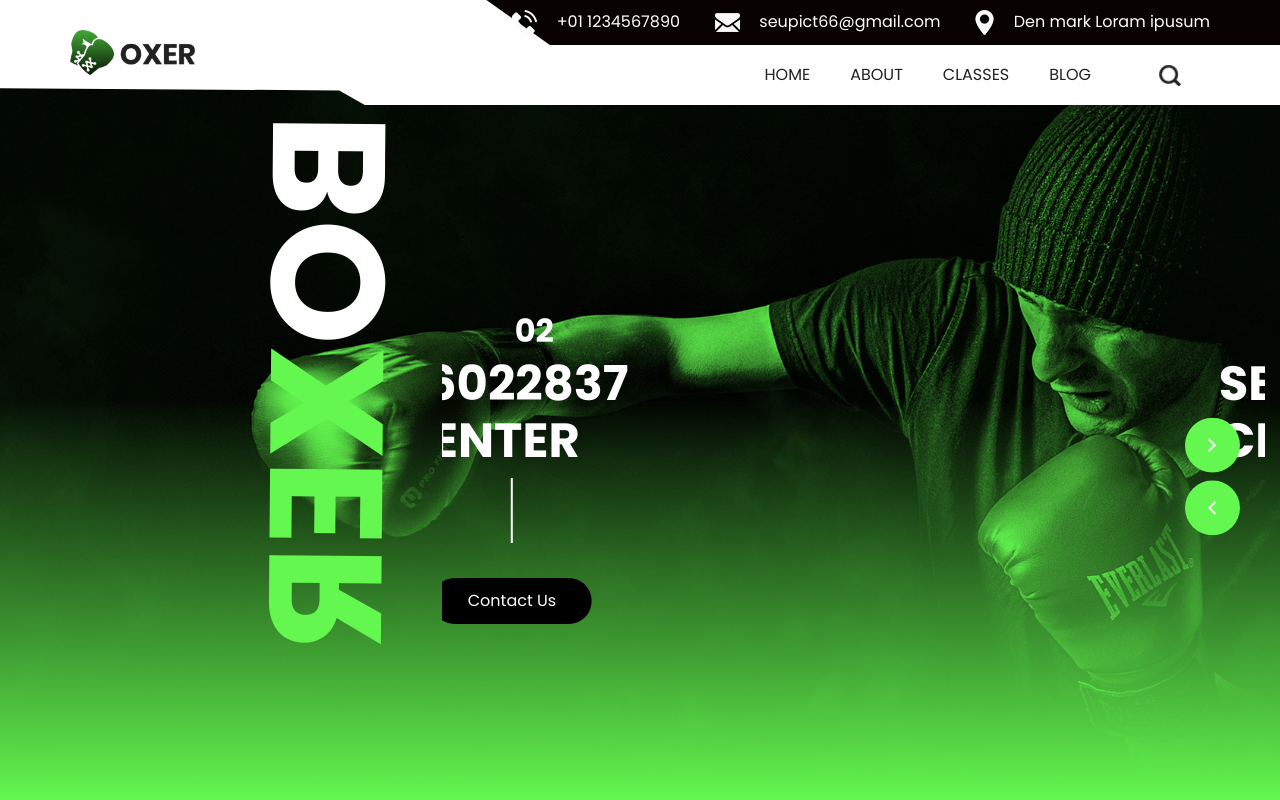
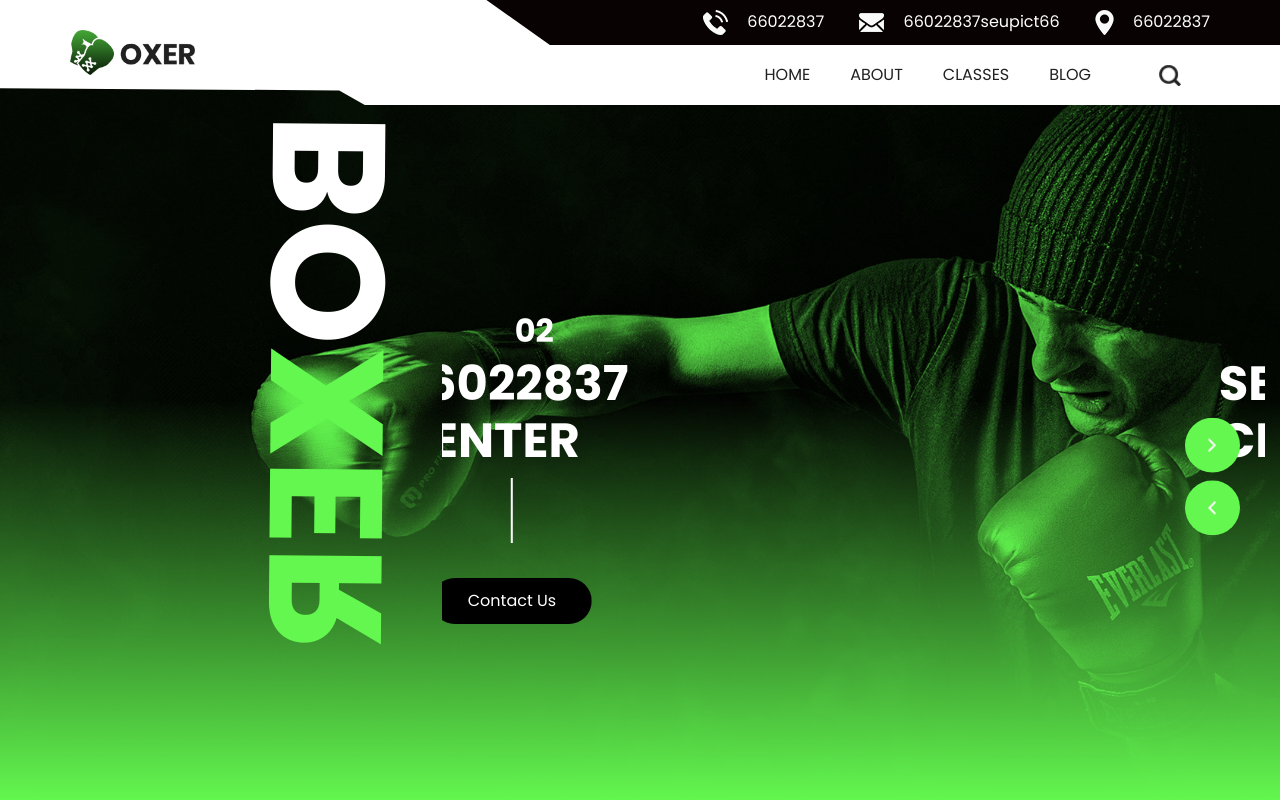
Before and after one commit to Phichitchai66022837/66022837_DevOps, a plain HTML site: page index.html in a window 1280 px wide. Shown: the top 800 px of the page. Drawn offline with nearby package versions, Linux system fonts and the light colour scheme; some packages are replaced by stand-ins of ours; a web font is replaced by a local one.

Commit message:
Update index.html

```diff
--- a/index.html
+++ b/index.html
@@ -12,7 +12,7 @@
   <meta name="description" content="" />
   <meta name="author" content="" />
 
-  <title>Oxer</title>
+  <title>66022837</title>
 
   <!-- slider stylesheet -->
   <link rel="stylesheet" type="text/css" href="https://cdnjs.cloudflare.com/ajax/libs/OwlCarousel2/2.3.4/assets/owl.carousel.min.css" />
@@ -43,19 +43,19 @@
                 <li class="">
                   <a class="" href="">
                     <img src="images/telephone.png" alt="" />
-                    <span> +01 1234567890</span>
+                    <span> 66022837</span>
                   </a>
                 </li>
                 <li class="">
                   <a class="" href="">
                     <img src="images/mail.png" alt="" />
-                    <span>seupict66@gmail.com</span>
+                    <span>66022837seupict66</span>
                   </a>
                 </li>
                 <li class="">
                   <a class="" href="">
                     <img src="images/location.png" alt="" />
-                    <span>Den mark Loram ipusum</span>
+                    <span>66022837</span>
                   </a>
                 </li>
               </ul>
```
